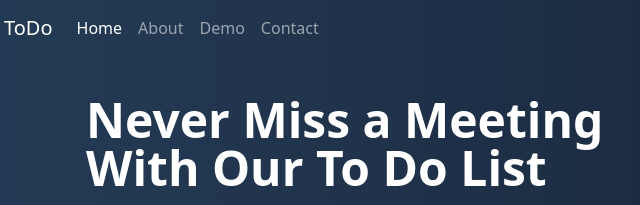
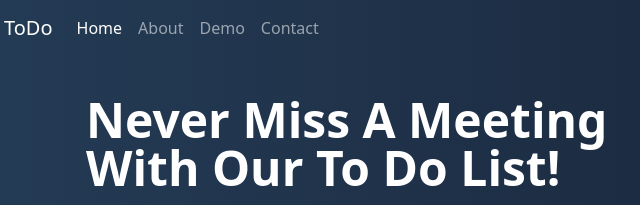
Before and after one commit to Merthynz/FirstProject, a plain HTML site: page index.html in a window 1280 px wide. Shown: the top 205 px of the page, 8-648 px from the left. Drawn offline with nearby package versions, Linux system fonts and the light colour scheme.

Commit message:
Fixed some typos

```diff
--- a/index.html
+++ b/index.html
@@ -2,7 +2,7 @@
 <html lang="en">
 
 <head>
-    <title>First Project</title>
+    <title>First Project v2</title>
     <!-- Required meta tags -->
     <meta charset="utf-8">
     <meta name="viewport" content="width=device-width, initial-scale=1, shrink-to-fit=no">
@@ -50,7 +50,7 @@
                         loading="lazy">
                 </div>
                 <div class="col-lg-6">
-                    <h1 class="display-5 fw-bold lh-1 mb-3">Never Miss a Meeting With Our To Do List</h1>
+                    <h1 class="display-5 fw-bold lh-1 mb-3">Never Miss A Meeting With Our To Do List!</h1>
                     <p class="lead">A simple, fast and scalable to do list system and always be on time.
                     </p>
                     <div class="d-grid gap-2 d-md-flex justify-content-md-start">
```
